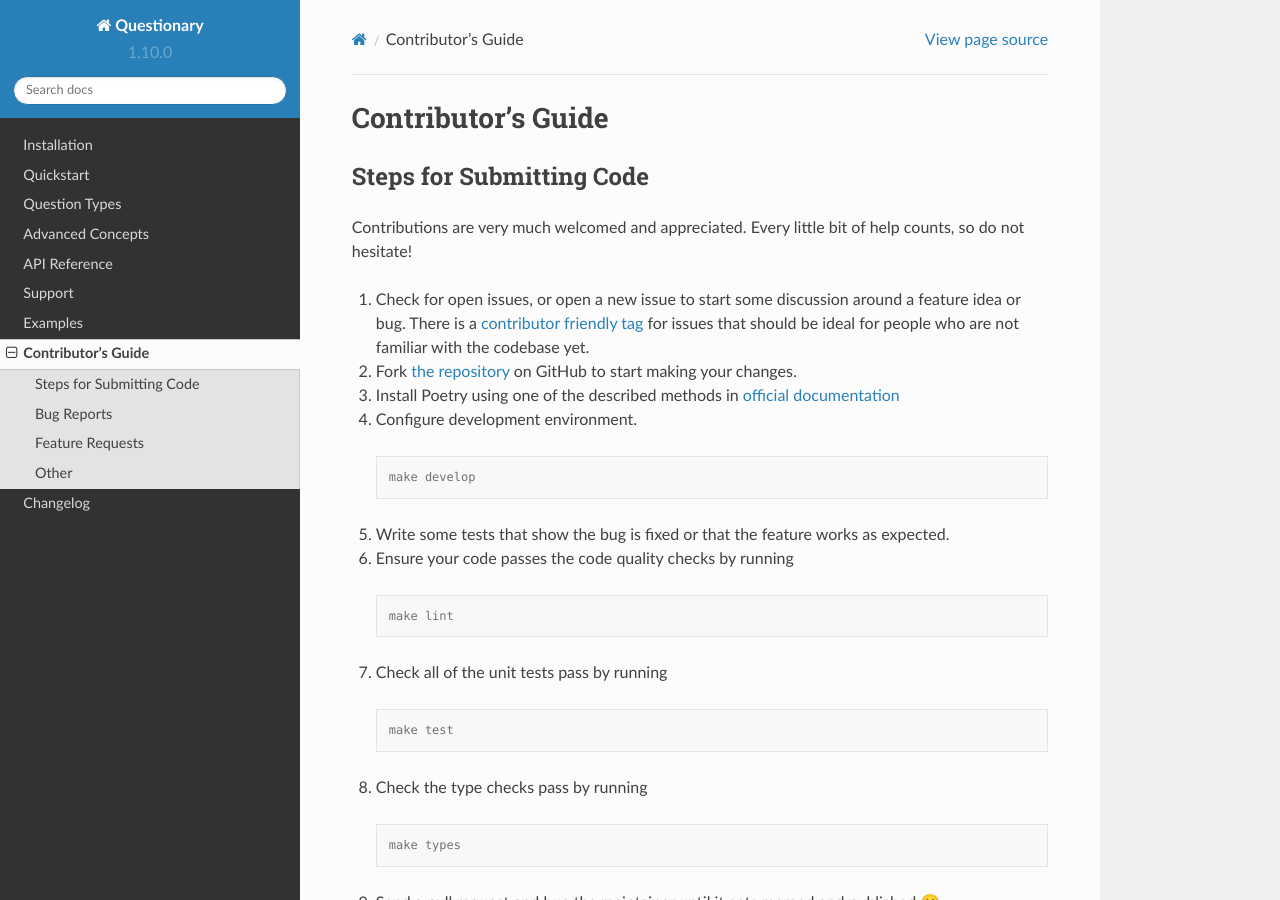
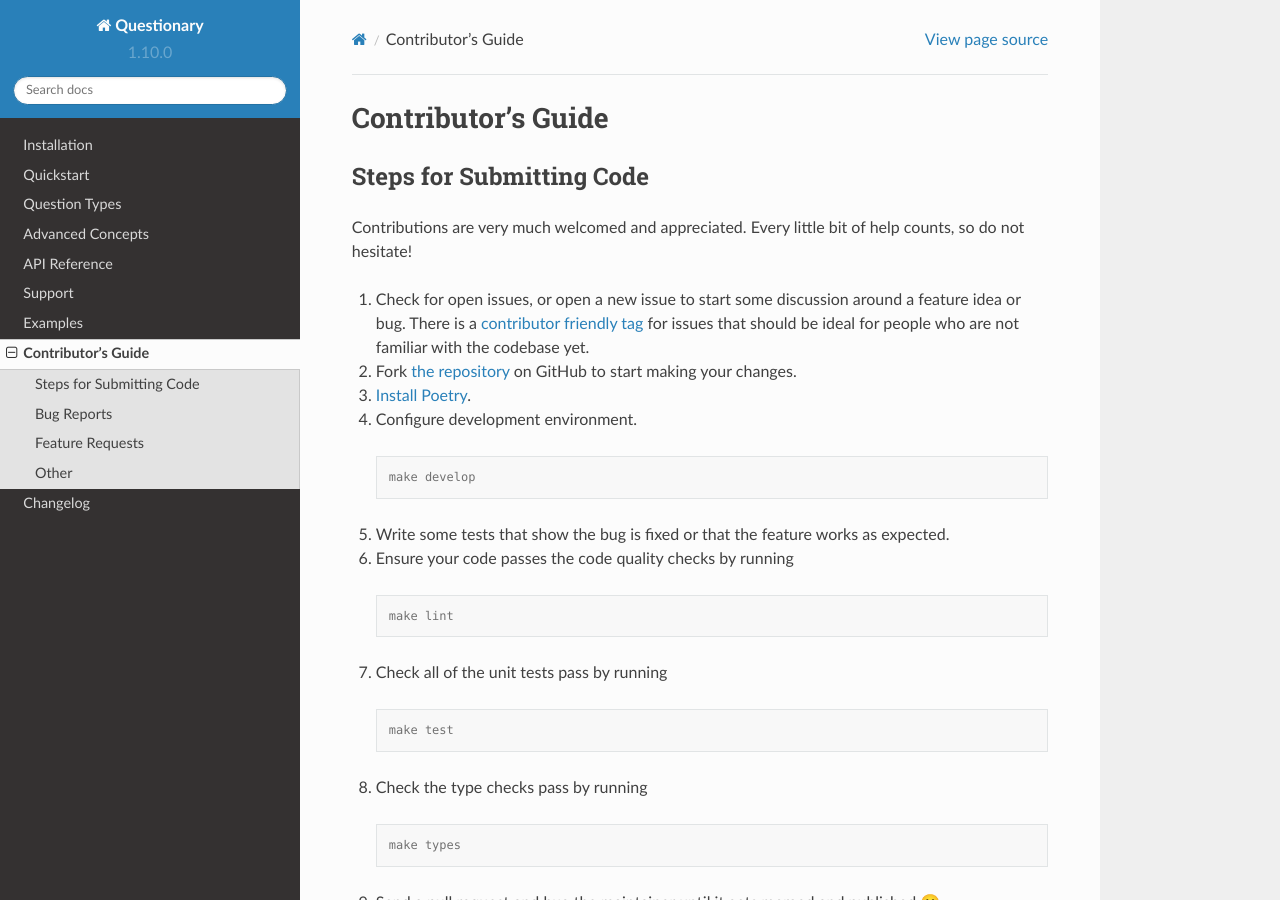
Before and after one commit to tmbo/questionary, a Sphinx documentation site: the page built from docs/pages/contributors.rst, in a window 1280 px wide and 900 px high. Built offline with Sphinx 7.4.7 and the Read the Docs theme 2.0.0, drawn with Linux system fonts in a browser that asks for light colours.

Commit message:
Update docs/pages/contributors.rst
Co-authored-by: Kian Cross <kian@kiancross.co.uk>

```diff
--- a/docs/pages/contributors.rst
+++ b/docs/pages/contributors.rst
@@ -14,8 +14,7 @@ counts, so do not hesitate!
 2. Fork `the repository <https://github.com/tmbo/questionary>`_ on GitHub to
    start making your changes.
 
-3. Install Poetry using one of the described methods
-   in `official documentation <https://python-poetry.org/docs/#installation>`_
+3. `Install Poetry <https://python-poetry.org/docs/#installation>`_.
 
 4. Configure development environment.
 
```
